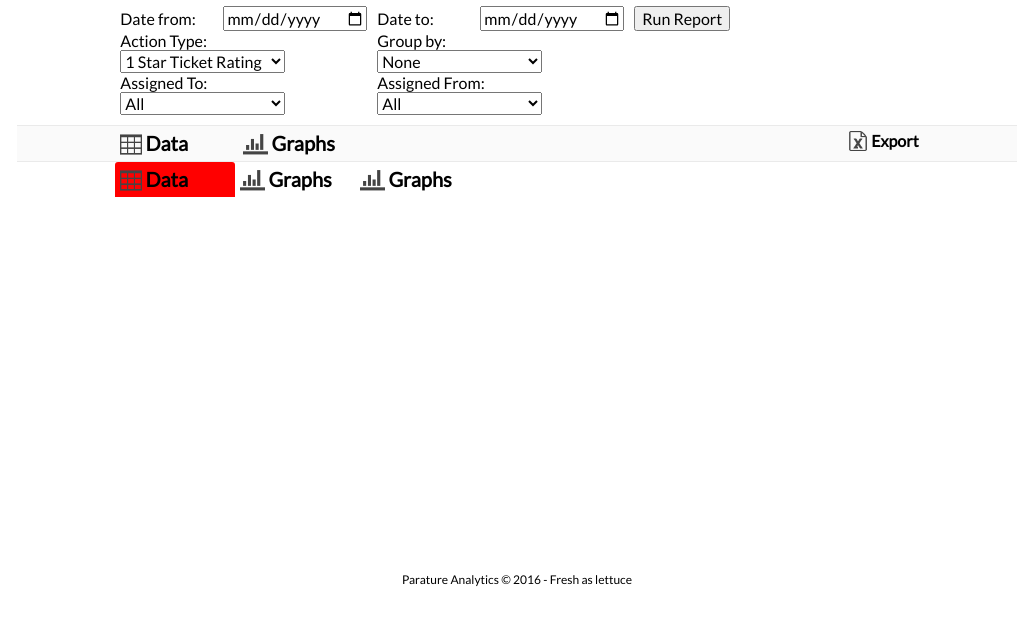
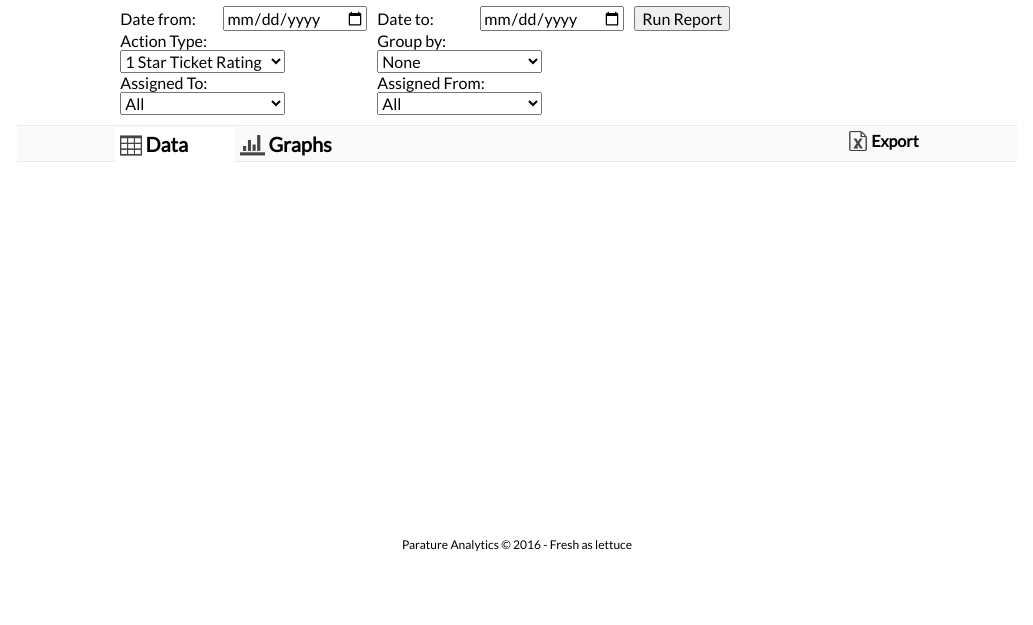
Before and after one commit to finalsite/paratureanalytics, a website: page frontend_dev/source/index.html in a window 1280 px wide. Shown: the part 63-688 px from the top of the page, without its empty margins (123-1156 px from the left). Drawn offline with Linux system fonts and the light colour scheme; a web font is replaced by a local one.

Commit message:
feat: add core app styling to new tab element

```diff
--- a/frontend_dev/source/css/main.css
+++ b/frontend_dev/source/css/main.css
@@ -102,6 +102,7 @@ td {
 \* -------------------------------- */
 .results__nav {
   position: relative;
+  height: 35px;
 }
 .results__export {
   cursor: pointer;
@@ -109,6 +110,7 @@ td {
   position: absolute;
   right: 0;
   top: 0;
+  z-index: 100;
 }
 
 .results__export > * {
@@ -132,15 +134,16 @@ td {
 
 .tabs {
   position: relative;
+  margin-top: -35px;
   min-height: 400px;
   width: 100%;
 }
 
 .tab__panel {
+  min-height: 400px;
   position: absolute;
   top: 0;
   width: 100%;
-  min-height: 400px;
 }
 
 .tab__link {
@@ -188,7 +191,7 @@ td {
 }
 
 .tab__panel--active .tab__link {
-  background: #f00;
+  background: #fff;
 }
 
 .tab__panel--active .tab__content {
--- a/frontend_dev/source/index.html
+++ b/frontend_dev/source/index.html
@@ -128,16 +128,6 @@
       <div class="grid__col-1"></div>
 
       <div class="grid__col-10 results__nav">
-        <div class="tab__nav">
-          <div class="tab__link tab__link--active">
-            <img class="tab__icon tab__icon--table" src="images/table2.png">
-            <h4 class="tab__name">Data</h4>
-          </div>
-          <div class="tab__link">
-            <img class="tab__icon tab__icon--stats-bar" src="images/stats-bars.png">
-            <h4 class="tab__name">Graphs</h4>
-          </div>
-        </div>
         <div class="results__export">
           <img class="export__icon" src="images/file-excel.png">
           <h4 class="export__name">Export</h4>
@@ -175,16 +165,6 @@
             </div>
           </div>
 
-          <div class="tab__panel">
-            <div class="tab__link">
-              <img class="tab__icon tab__icon--stats-bar" src="images/stats-bars.png">
-              <h4 class="tab__name">Graphs</h4>
-            </div>
-
-            <div class="tab__content">
-              what, what, what time is it?
-            </div>
-          </div>
         </div>
 
 
```
Also changed, not shown: frontend_dev/build/css/main.css, frontend_dev/build/index.html.
